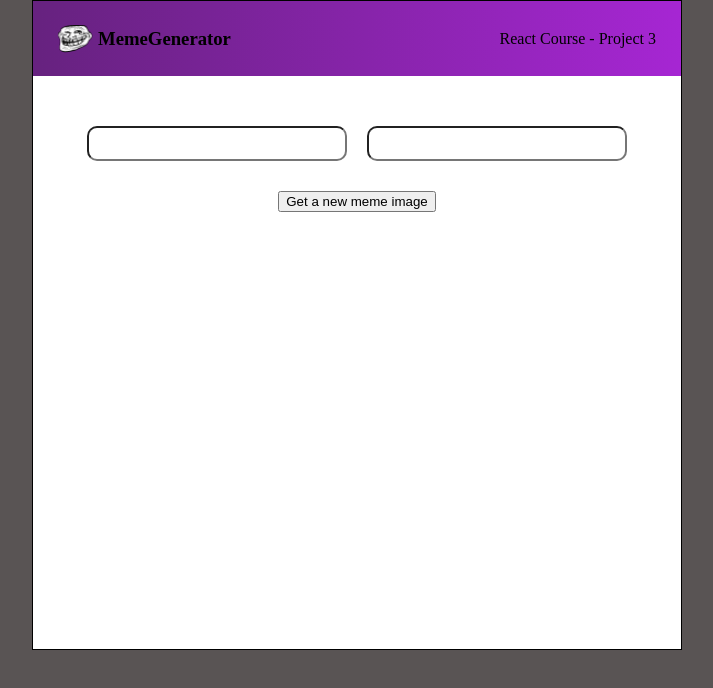
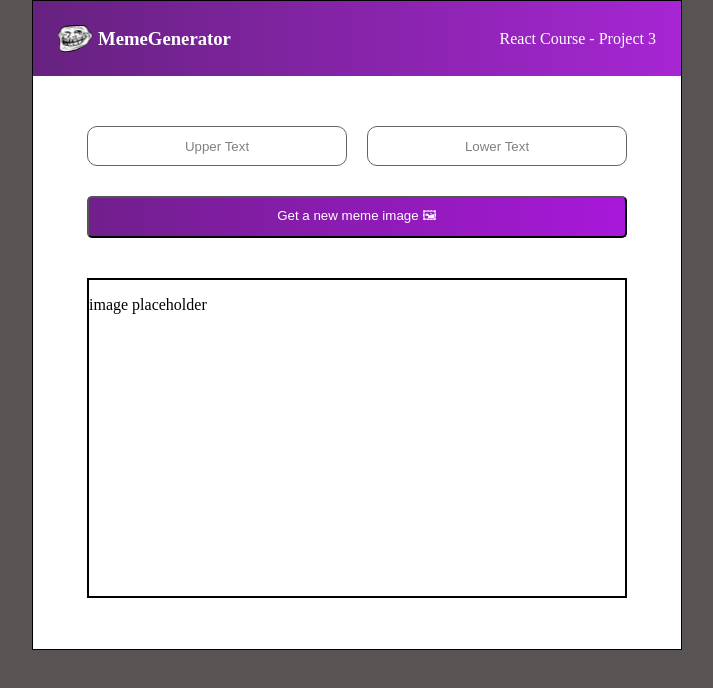
Before and after one commit to AngerOverApathy/meme-generator, a React (Vite) app: page / in a window 1280 px wide. Shown: the top 688 px of the page, without its empty margins (283-996 px from the left). Built offline with nearby package versions, Linux system fonts and the light colour scheme.

Commit message:
initial styling

```diff
--- a/src/App.css
+++ b/src/App.css
@@ -5,6 +5,7 @@
 body {
   margin: 0;
   background-color: rgb(89, 84, 84);
+  font-family: 'Karla', 'sans-serif';
 }
 
 /* BANNER */
@@ -15,6 +16,7 @@ body {
   width: 100%;
   height: 75px;
   background: linear-gradient(90deg, #672280 1.18%, #A626D3 100%);
+  color: white;
 }
 
 .troll {
@@ -41,11 +43,33 @@ body {
   justify-content: center;
   margin: 50px 0px 30px 0px;
   width: 100%;
-  height: 35px;
+  height: 40px;
   gap: 20px;
 }
 
 .text-box {
     width: 260px;
     border-radius: 10px;
+    border: 1px solid #676268;
+
 }
+
+.text-box::placeholder {
+  text-align: center;
+  color: gray;
+}
+
+.btn {
+  width: 540px;
+  height: 42px;
+  border-radius: 5px;
+  background: linear-gradient(90deg, #711F8D 1.14%, #A818DA 100%);
+  color: white;
+}
+
+.meme {
+  width: 540px;
+  height: 320px;
+  margin: 40px auto;
+  border: solid black 2px;
+}
--- a/src/App.jsx
+++ b/src/App.jsx
@@ -15,14 +15,14 @@ export default function App() {
 
       <div className="content">
         <div className="inputs">
-            <input type="text" className="text-box"/>
-            <input type="text" className="text-box"/>
+            <input type="text" className="text-box" placeholder='Upper Text'/>
+            <input type="text" className="text-box" placeholder='Lower Text'/>
         </div>
-        <button>Get a new meme image</button>
+        <button className="btn">Get a new meme image  🖼</button>
       </div>
 
       <div className="meme">
-
+        <p>image placeholder</p>
       </div>
 
     </div>
```
